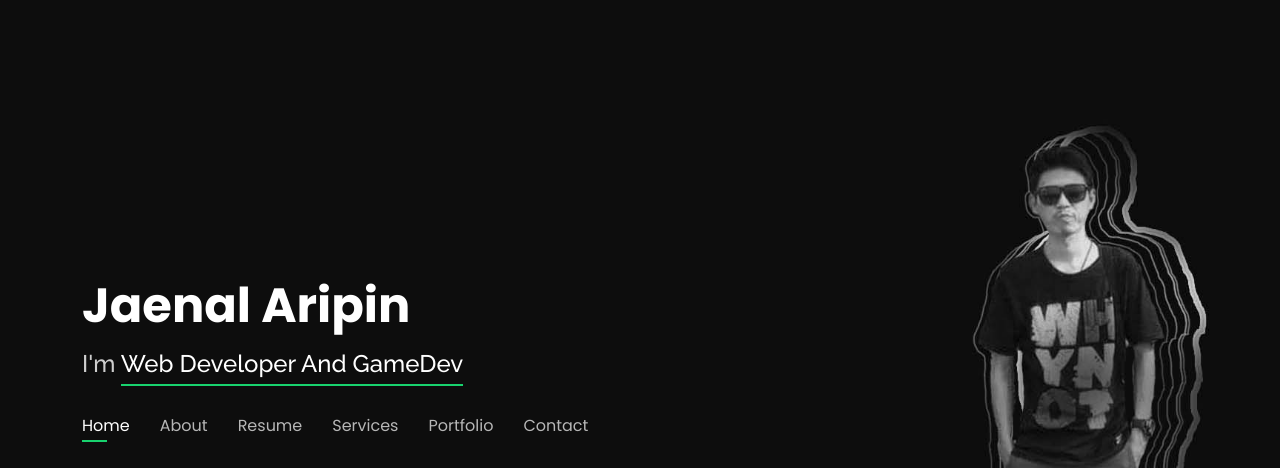
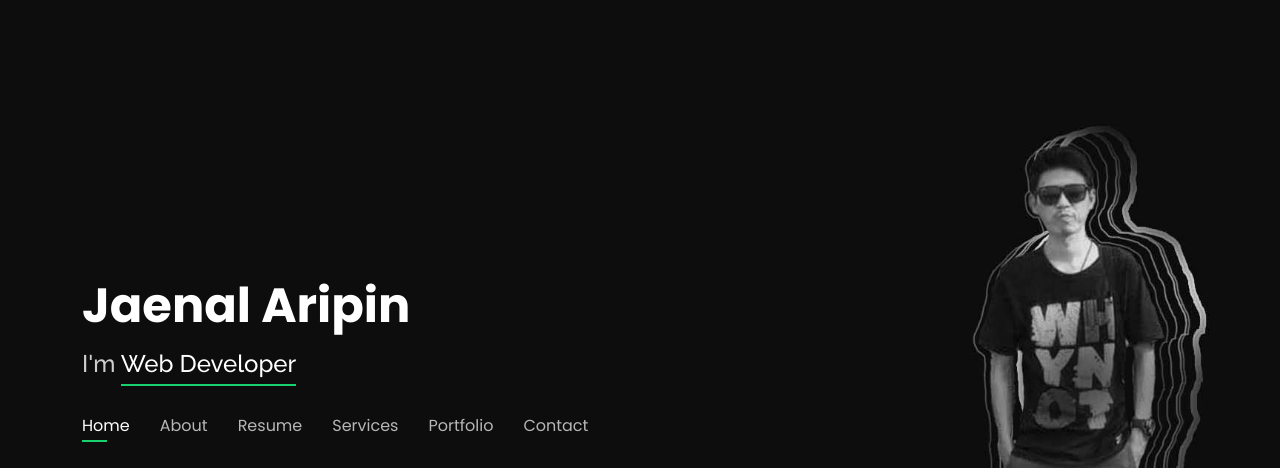
Before and after one commit to jaenal45/jenal45.github.io, a plain HTML site: page index.html in a window 1280 px wide. Shown: the top 468 px of the page. Drawn offline with nearby package versions, Linux system fonts and the light colour scheme.

Commit message:
Update index.html

```diff
--- a/index.html
+++ b/index.html
@@ -45,7 +45,7 @@
       <h1><a href="index.html">Jaenal Aripin</a></h1>
       <!-- Uncomment below if you prefer to use an image logo -->
       <!-- <a href="index.html" class="mr-auto"><img src="assets/img/logo.png" alt="" class="img-fluid"></a> -->
-      <h2>I'm <span>Web Developer And GameDev</span></h2>
+      <h2>I'm <span>Web Developer</span></h2>
 
       <nav id="navbar" class="navbar">
         <ul>
```
